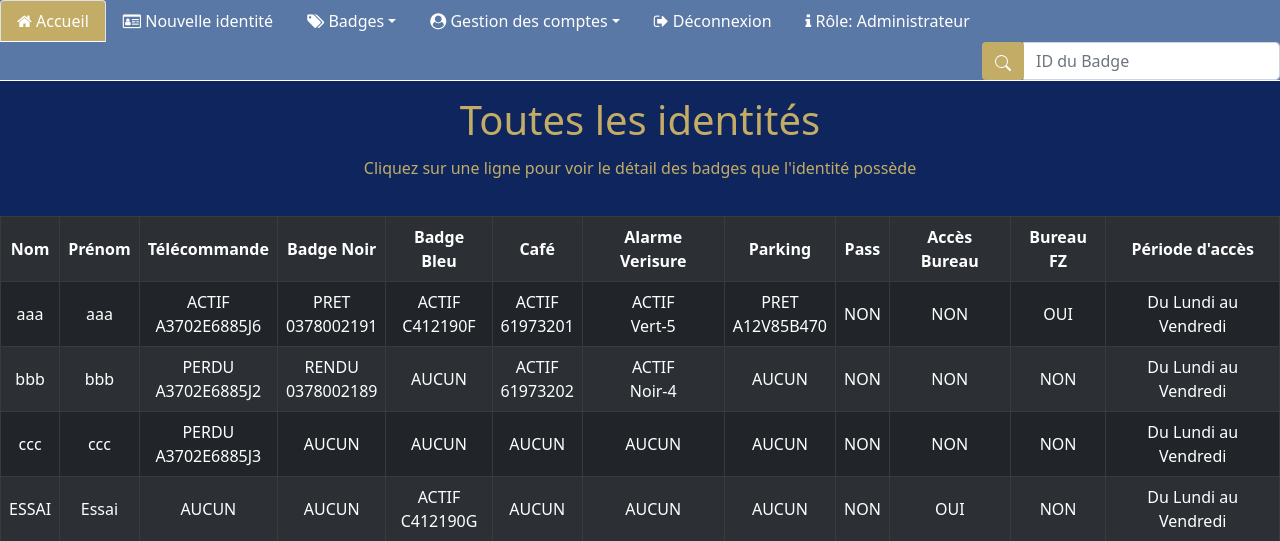
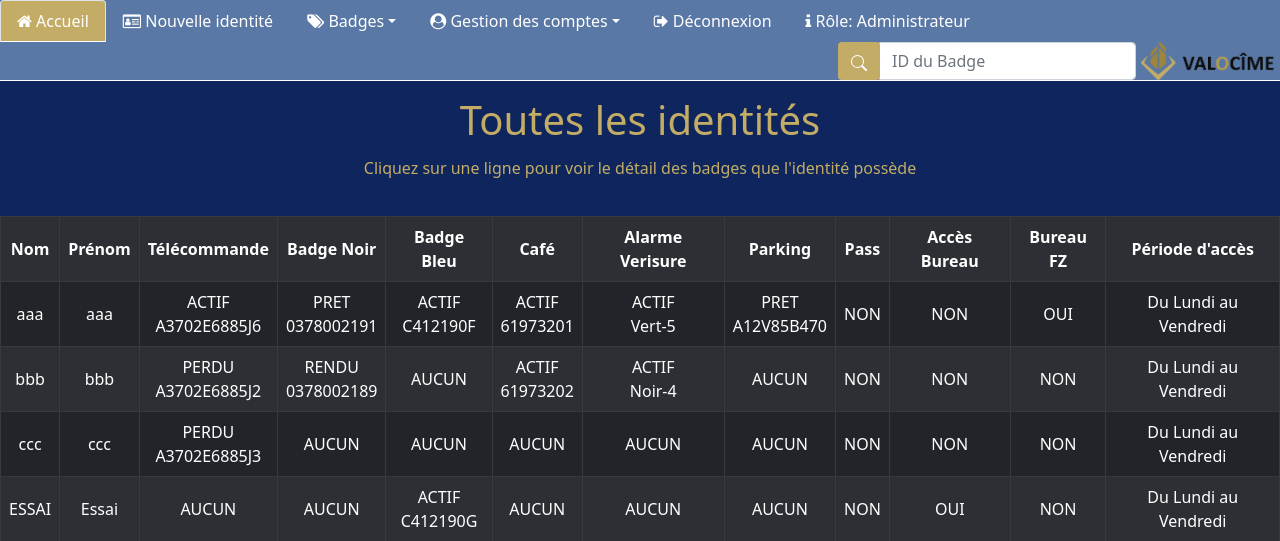
Before and after one commit to valocimestagiaire/AppliBadges, a PHP site: page /accueil.php in a window 1280 px wide. Shown: the top 541 px of the page. Run offline with PHP 8.4, Linux system fonts and the light colour scheme; a user stored in the database is signed in; data comes from the database, SQL or seed files in the repository.

Commit message:
image menu

```diff
--- a/css/style.css
+++ b/css/style.css
@@ -140,3 +140,9 @@ h1,h6{
 th{
 	vertical-align: middle!important;
 }
+
+.img-menu{
+	height: 39px;
+	margin-left: 5px;
+	margin-right: 5px;
+}
--- a/menu.php
+++ b/menu.php
@@ -50,4 +50,7 @@
 			</div>
 		</form>
 	</li>
+	<li class="nav-item ms-left">
+		<img src="img/logo-valocime.png" class="img-menu" alt="Logo_Valocime">
+	</li>
 </ul>
```
